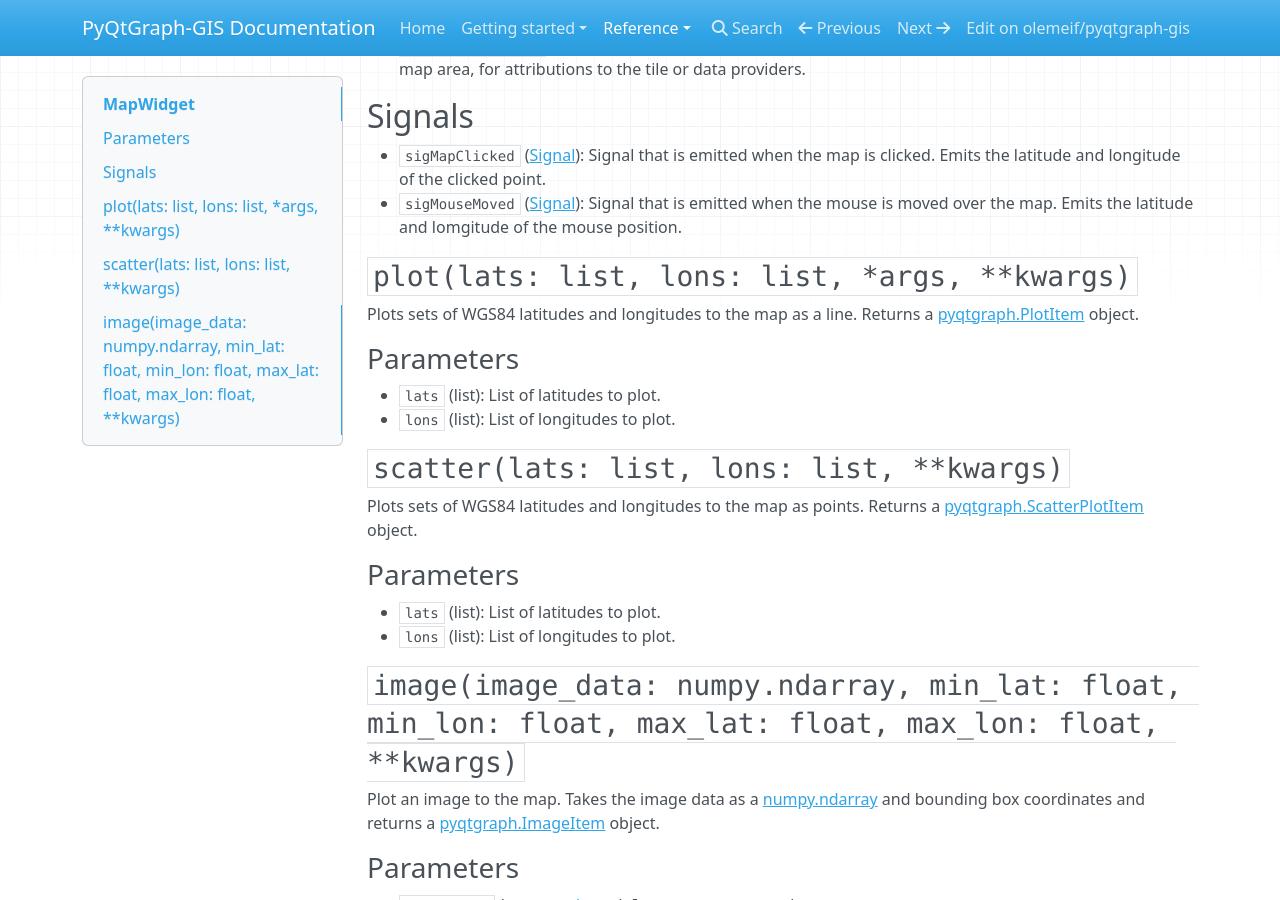
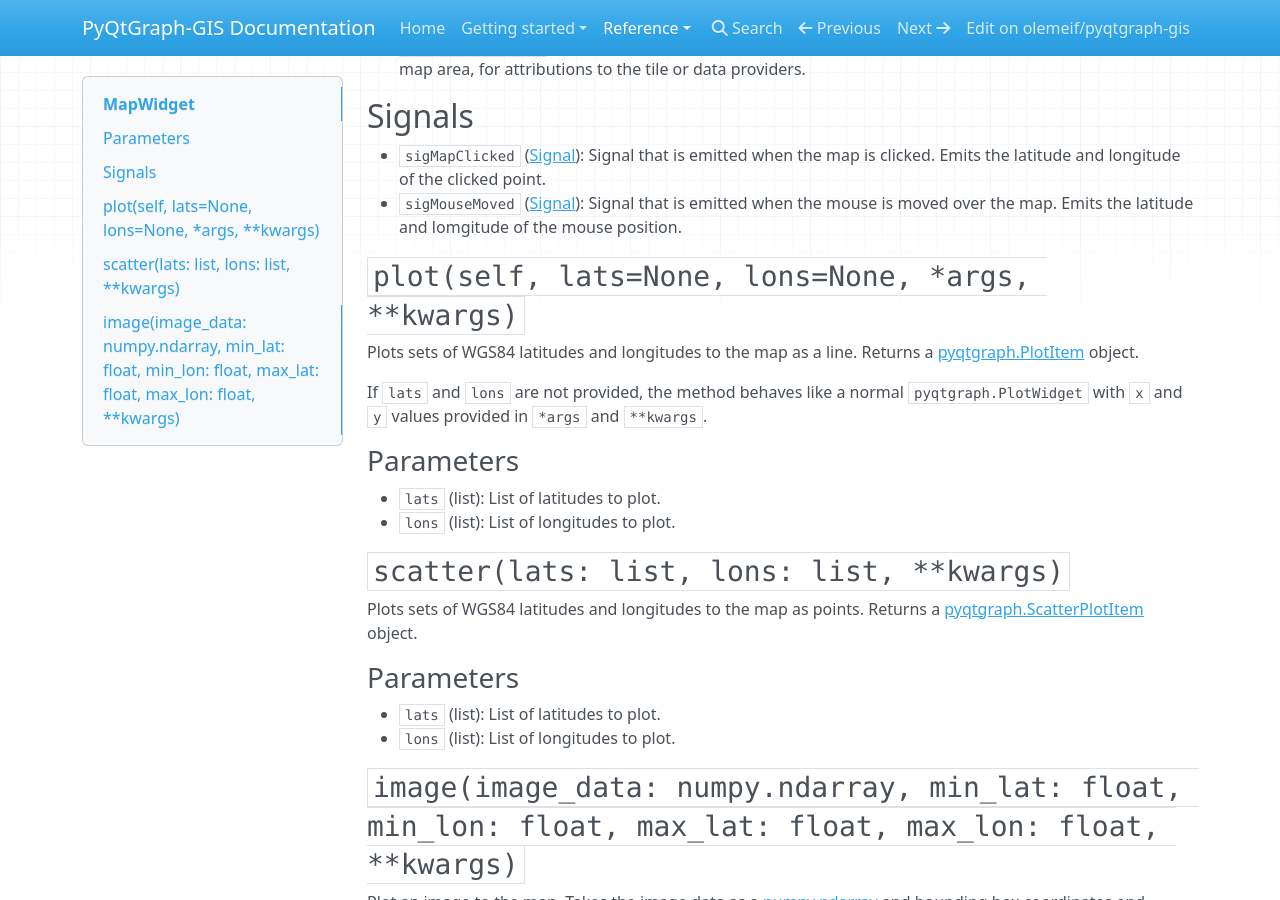
Before and after one commit to olemeif/pyqtgraph-gis, an MkDocs documentation site: the page built from docs/reference/MapWidget.md, in a window 1280 px wide and 900 px high, scrolled down 468 px. Built offline with MkDocs 1.6.1, drawn with Linux system fonts in a browser that asks for light colours; nearby versions of some CDN libraries; plug-ins that fetch from the network failed and are left out.

Commit message:
Support both lats/lons and x/y in plot
Make MapWidget.plot accept optional lats and lons (defaults to normal x/y plotting when not provided). When lats/lons are given they are converted via vectorized_wgs84_to_wm and plotted using the underlying PlotItem; otherwise the method delegates to the PlotItem to behave like a regular PlotWidget. Update example and reference docs to use the new signature/behavior. Minor roadmap updates: add Quick Map App and a Clear Plot function entry.

```diff
--- a/docs/reference/MapWidget.md
+++ b/docs/reference/MapWidget.md
@@ -26,9 +26,11 @@ PlotWidget that loads map tiles from a given Tile Provider into the background o
 - `sigMapClicked` ([Signal](https://doc.qt.io/qt-6/signalsandslots.html)): Signal that is emitted when the map is clicked. Emits the latitude and longitude of the clicked point.
 - `sigMouseMoved` ([Signal](https://doc.qt.io/qt-6/signalsandslots.html)): Signal that is emitted when the mouse is moved over the map. Emits the latitude and lomgitude of the mouse position.
 
-## `plot(lats: list, lons: list, *args, **kwargs)`
+## `plot(self, lats=None, lons=None, *args, **kwargs)`
 
 Plots sets of WGS84 latitudes and longitudes to the map as a line. Returns a [pyqtgraph.PlotItem](https://pyqtgraph.readthedocs.io/en/latest/api_reference/graphicsItems/plotitem.html) object.
+
+If `lats` and `lons` are not provided, the method behaves like a normal `pyqtgraph.PlotWidget` with `x` and `y` values provided in `*args` and `**kwargs`.
 
 ### Parameters
 
```
Also changed, not shown: .roadmap.md (+1 -0 lines), docs/getting_started/examples/gpx-viewer.md (+1 -1 lines), 1 other file.
